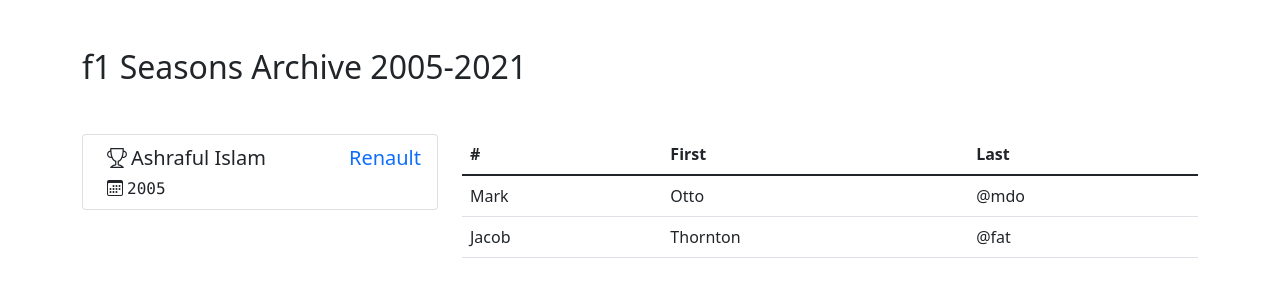
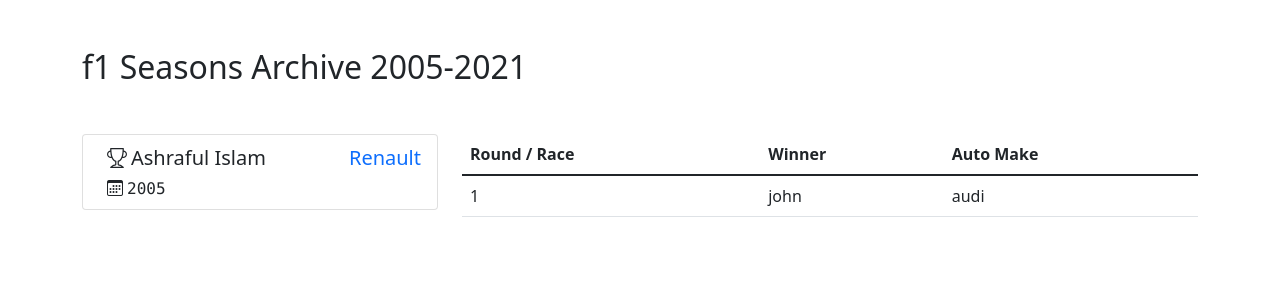
Before and after one commit to islamashraful/f1-seasons-archive, a React (Create React App) app: page / in a window 1280 px wide. Shown: the top 300 px of the page. Built offline with nearby package versions, Linux system fonts and the light colour scheme.

Commit message:
Extract table component with static data

```diff
--- /dev/null
+++ b/src/components/Table/TableBody.js
@@ -0,0 +1,20 @@
+import React from "react";
+import { resolvePath } from "./utils";
+
+const TableBody = ({ data, columns }) => (
+  <tbody>
+    {data?.map((item, index) => (
+      <tr key={index}>
+        {columns?.map((column, columnIndex) => (
+          <td key={(column.path || column.key) + columnIndex}>
+            {column.content
+              ? column.content(item)
+              : resolvePath(item, column.path)}
+          </td>
+        )) || []}
+      </tr>
+    )) || []}
+  </tbody>
+);
+
+export default TableBody;
--- /dev/null
+++ b/src/components/Table/TableHeader.js
@@ -0,0 +1,13 @@
+import React from "react";
+
+const TableHeader = ({ columns }) => (
+  <thead>
+    <tr>
+      {columns?.map((column) => (
+        <th key={column.path || column.key}>{column.label}</th>
+      )) || []}
+    </tr>
+  </thead>
+);
+
+export default TableHeader;
--- /dev/null
+++ b/src/components/Table/index.js
@@ -0,0 +1,12 @@
+import React from "react";
+import TableHeader from "./TableHeader";
+import TableBody from "./TableBody";
+
+const Table = ({ data, columns }) => (
+  <table className="table">
+    <TableHeader columns={columns} />
+    <TableBody data={data} columns={columns} />
+  </table>
+);
+
+export default Table;
--- /dev/null
+++ b/src/components/Table/utils.js
@@ -0,0 +1,3 @@
+// Resolves value from nested object property
+export const resolvePath = (object, path, defaultValue) =>
+  path.split(".").reduce((o, p) => o?.[p] || defaultValue, object);
--- a/src/pages/archive/components/SeasonReport/index.js
+++ b/src/pages/archive/components/SeasonReport/index.js
@@ -1,28 +1,32 @@
 import React from "react";
+import Table from "../../../../components/Table";
+
+const columns = [
+  {
+    path: "round",
+    label: "Round / Race",
+  },
+  {
+    path: "winner",
+    label: "Winner",
+  },
+  {
+    path: "automake",
+    label: "Auto Make",
+  },
+];
+
+const data = [
+  {
+    round: 1,
+    winner: "john",
+    automake: "audi",
+  },
+];
 
 const SeasonReport = () => (
   <div className="col-md-8 col-xs-12">
-    <table className="table">
-      <thead>
-        <tr>
-          <th>#</th>
-          <th>First</th>
-          <th>Last</th>
-        </tr>
-      </thead>
-      <tbody>
-        <tr>
-          <td>Mark</td>
-          <td>Otto</td>
-          <td>@mdo</td>
-        </tr>
-        <tr>
-          <td>Jacob</td>
-          <td>Thornton</td>
-          <td>@fat</td>
-        </tr>
-      </tbody>
-    </table>
+    <Table columns={columns} data={data} />
   </div>
 );
 
```
